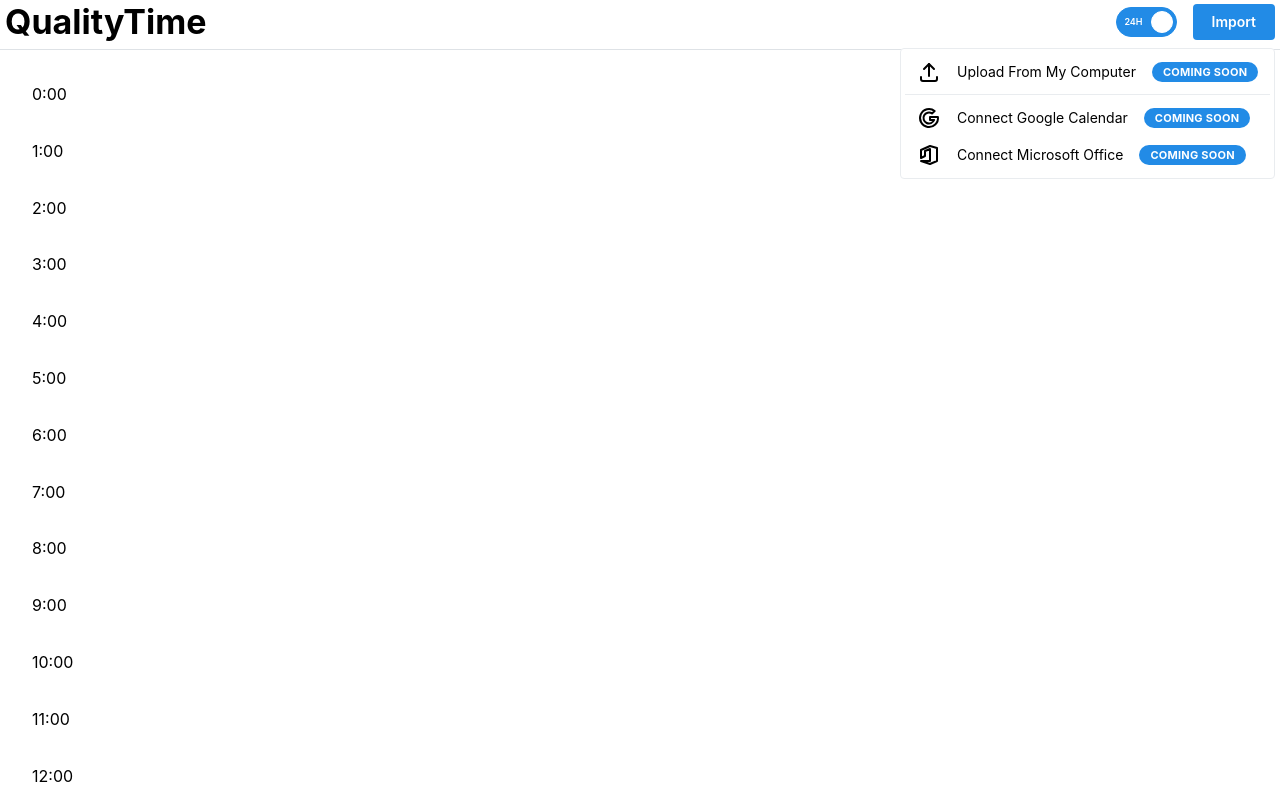
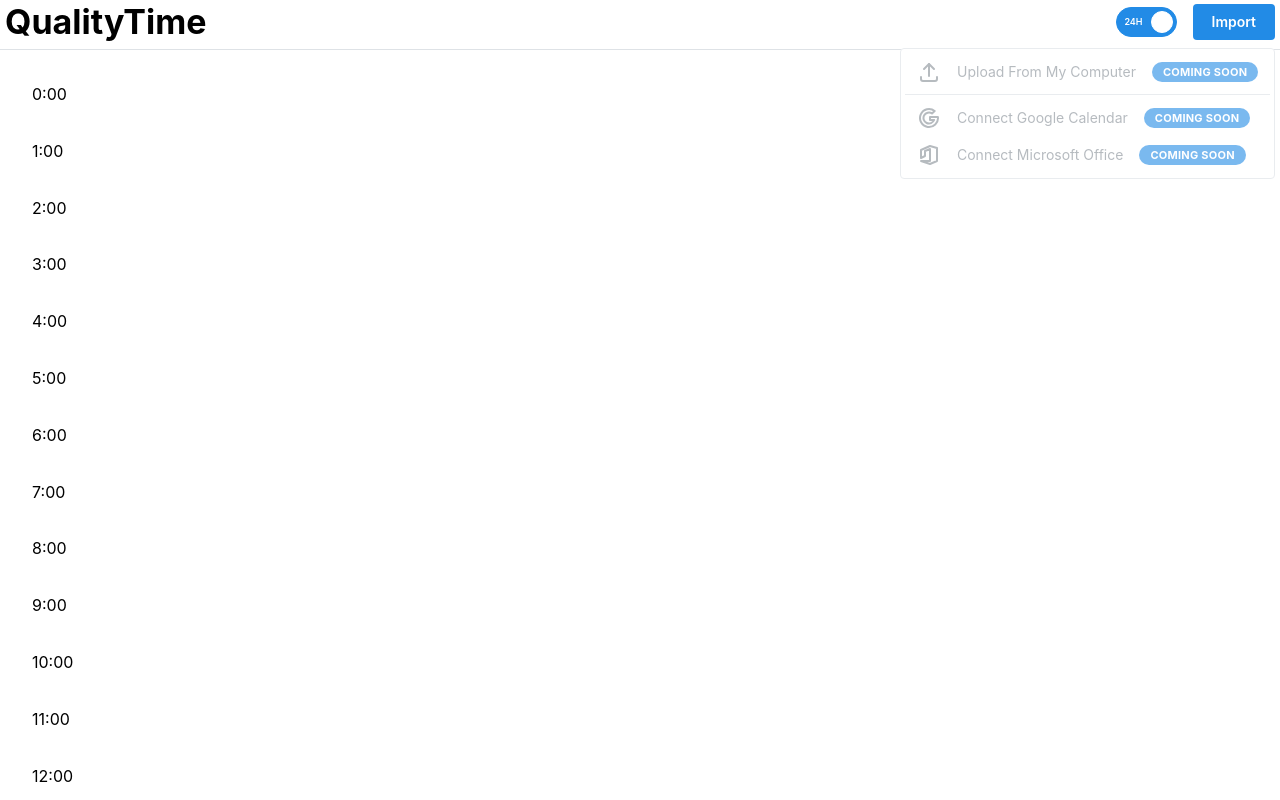
Before and after one commit to Szelmat/QualityTime, a React (Create React App) app: page / in a window 1280 px wide. Both pictures are taken after a click on the button "Import". Shown: the top 800 px of the page. Built offline with nearby package versions, Linux system fonts and the light colour scheme.

Commit message:
💬 Update title

```diff
--- a/public/index.html
+++ b/public/index.html
@@ -24,7 +24,7 @@
       work correctly both with client-side routing and a non-root public URL.
       Learn how to configure a non-root public URL by running `npm run build`.
     -->
-    <title>React App</title>
+    <title>QualityTime</title>
   </head>
   <body>
     <noscript>You need to enable JavaScript to run this app.</noscript>
--- a/src/components/ImportMenu.tsx
+++ b/src/components/ImportMenu.tsx
@@ -15,7 +15,7 @@ export const ImportMenu = () => {
         </Menu.Target>
 
         <Menu.Dropdown>
-          <Menu.Item>
+          <Menu.Item disabled>
             <Flex align="center" gap="md">
               <IconUpload />
               Upload From My Computer
@@ -25,7 +25,7 @@ export const ImportMenu = () => {
 
           <Menu.Divider />
 
-          <Menu.Item>
+          <Menu.Item disabled>
             <Flex align="center" gap="md">
               <IconBrandGoogle />
               Connect Google Calendar
@@ -33,7 +33,7 @@ export const ImportMenu = () => {
             </Flex>
           </Menu.Item>
 
-          <Menu.Item>
+          <Menu.Item disabled>
             <Flex align="center" gap="md">
               <IconBrandOffice />
               Connect Microsoft Office
```
